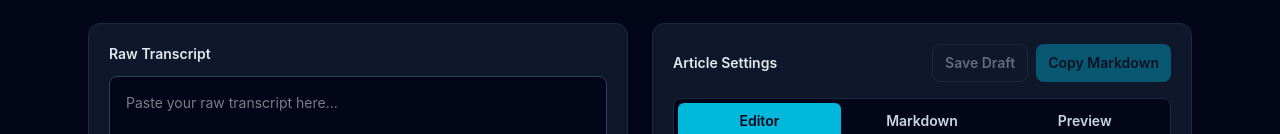
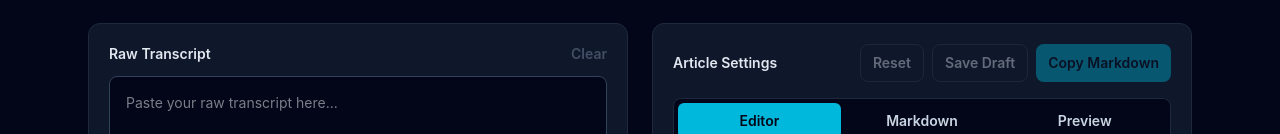
Before and after one commit to Hermit-commits-code/stackwiki-react, a React (Vite) app: page /transcript-converter in a window 1280 px wide. Shown: the part 292-426 px from the top of the page. Built offline with nearby package versions, Linux system fonts and the light colour scheme.

Commit message:
feat: build stackwiki transcript conversion workflow

```diff
--- a/src/pages/TranscriptConverterPage.tsx
+++ b/src/pages/TranscriptConverterPage.tsx
@@ -68,6 +68,14 @@ export function TranscriptConverterPage() {
   const hasMetadata = metadata !== null;
   const hasDraft = articleDraft.trim().length > 0;
 
+  function handleResetDraft() {
+    setTranscript("");
+    setMetadata(null);
+    setTagsInput("");
+    setSaveMessage("");
+    setActiveTab("editor");
+  }
+
   // Major Return
   return (
     <section>
@@ -113,12 +121,23 @@ export function TranscriptConverterPage() {
       </div>
       <div className="grid gap-6 lg:grid-cols-2">
         <div className="rounded-xl border border-slate-800 bg-slate-900 p-5">
-          <label
-            htmlFor="transcript"
-            className="mb-3 block text-sm font-semibold text-slate-200"
-          >
-            Raw Transcript
-          </label>
+          <div className="mb-3 flex items-center justify-between gap-3">
+            <label
+              htmlFor="transcript"
+              className="block text-sm font-semibold text-slate-200"
+            >
+              Raw Transcript
+            </label>
+
+            <button
+              type="button"
+              onClick={handleResetDraft}
+              disabled={!transcript}
+              className="text-sm font-semibold text-slate-400 hover:text-cyan-300 disabled:cursor-not-allowed disabled:opacity-40"
+            >
+              Clear
+            </button>
+          </div>
 
           <textarea
             id="transcript"
@@ -128,13 +147,20 @@ export function TranscriptConverterPage() {
             className="min-h-[520px] w-full rounded-lg border border-slate-700 bg-slate-950 p-4 text-sm text-slate-100 outline-none focus:border-cyan-500"
           />
         </div>
-
         <div className="rounded-xl border border-slate-800 bg-slate-900 p-5">
           <div className="mb-4 flex items-center justify-between">
             <h2 className="text-sm font-semibold text-slate-200">
               Article Settings
             </h2>
             <div className="flex gap-2">
+              <button
+                type="button"
+                onClick={handleResetDraft}
+                disabled={!articleDraft}
+                className="rounded-lg border border-slate-700 px-3 py-2 text-sm font-semibold text-slate-200 hover:border-cyan-500 disabled:cursor-not-allowed disabled:opacity-40"
+              >
+                Reset
+              </button>
               <button
                 type="button"
                 onClick={handleSaveDraft}
```
